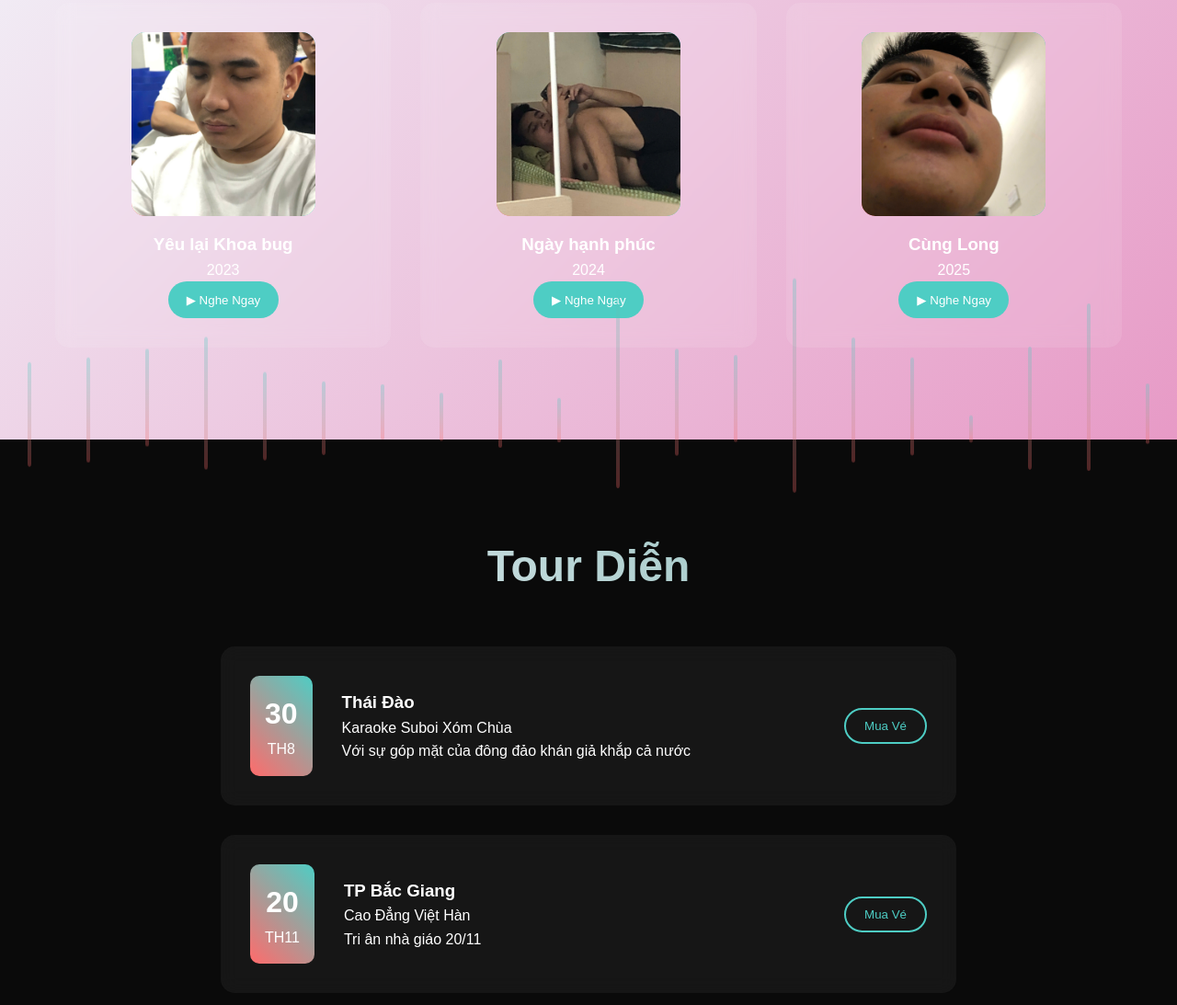
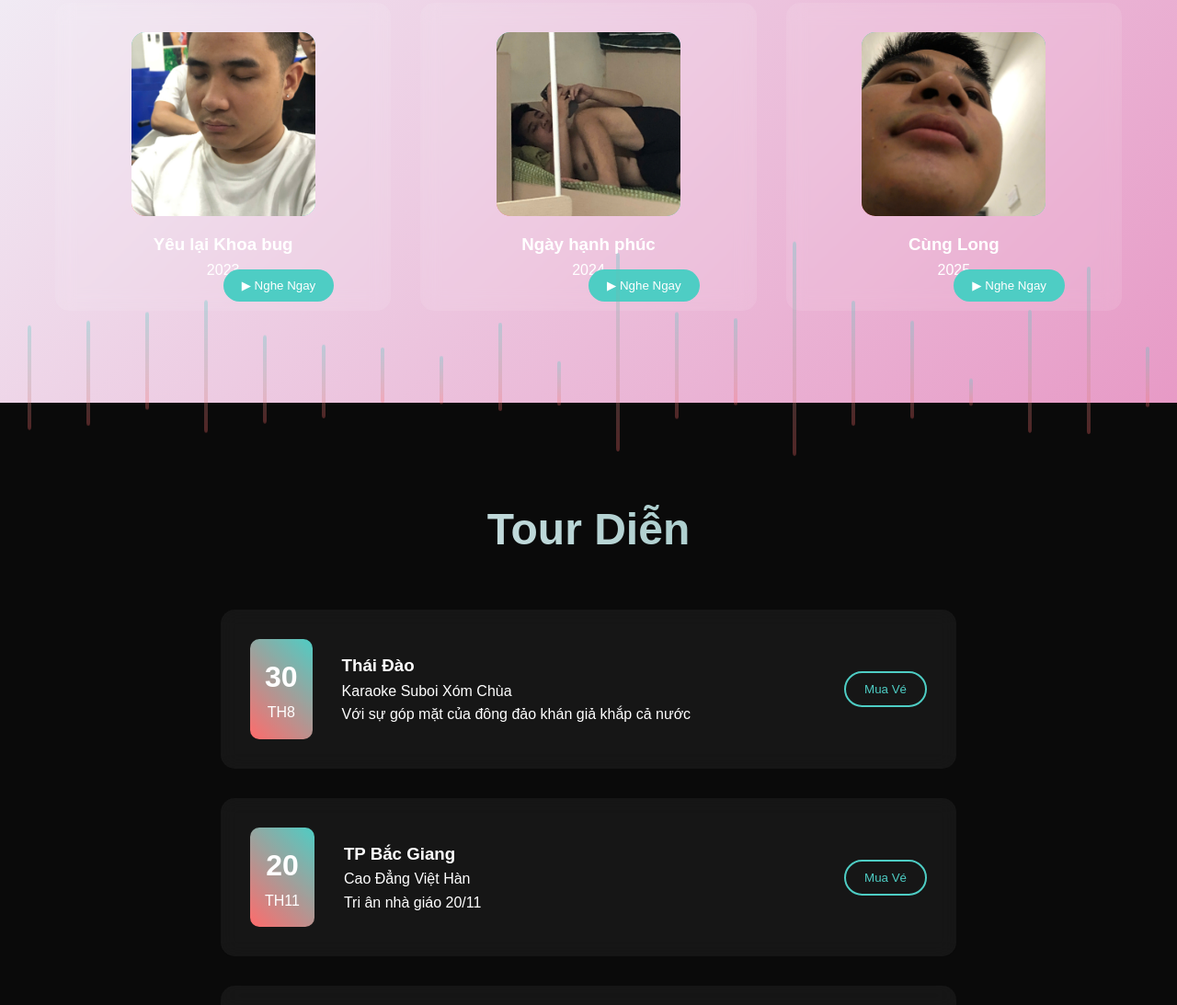
Before and after one commit to NgNhi2006/BuiLong, a plain HTML site: page index.html in a window 1280 px wide. Shown: the part 1943-3036 px from the top of the page at 92% size. Drawn offline with Linux system fonts and the light colour scheme.

Commit message:
fix layout

```diff
--- a/assest/css/style.css
+++ b/assest/css/style.css
@@ -262,9 +262,10 @@ body {
     position: relative;
 }
 .play-button {
-    width: 120px;
-    height: 40px;
-    white-space: nowrap;
+    position: absolute;
+    bottom: 10px;
+    left: 50%;
+    transform: translateX();
 }
 
 .music-grid {
```
